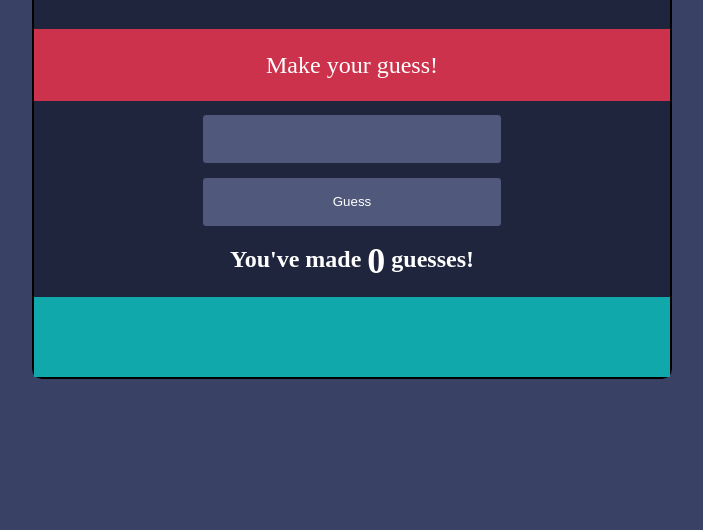
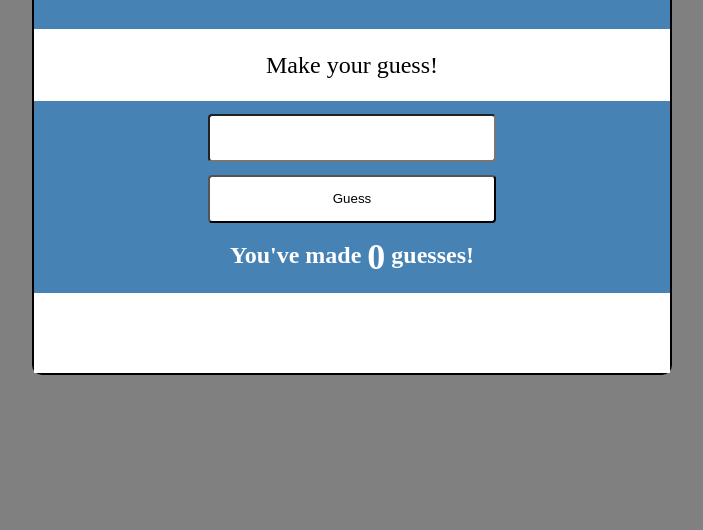
Before and after one commit to dukefan5656/Hot-or-Cold, a React app: page / in a window 1280 px wide. Shown: the part 270-800 px from the top of the page, without its empty margins (288-991 px from the left). Built offline with nearby package versions, Linux system fonts and the light colour scheme.

Commit message:
finished app

```diff
--- a/src/components/feedback.css
+++ b/src/components/feedback.css
@@ -1,10 +1,10 @@
 #feedback {
 	margin: 0 auto;
-  background: #cc324b;
+  background: white;
   padding: 1em 0.4em;
   font-size: 1.5em;
   font-weight: 400;
   display: block;
   line-height: 1em;
-  color: #fff;
+  color: black;
 }
--- a/src/components/guess-form.css
+++ b/src/components/guess-form.css
@@ -1,15 +1,12 @@
 input, button {
-  width: 18.75rem;
-  height: 3.125rem;
+  width: 18rem;
+  height: 3rem;
   line-height: 100%;
   display: block;
   padding: 0.8em 0;
   margin: 0.8rem auto 0;
-  background: #50597b;
-  color: #fff;
-  border: solid 1px #1f253d;
-  -webkit-border-radius: 4px;
-  -moz-border-radius: 4px;
+  background: white;
+  color: black;
   border-radius: 4px;
 }
 
--- a/src/components/guess-list.css
+++ b/src/components/guess-list.css
@@ -1,7 +1,7 @@
 ul.guessBox {
   height: 80px;
   margin: 10px auto 0;
-  background: #11a8ab;
+  background: white;
   padding: 0.5em;
   display: block;
   line-height: 2em;
@@ -10,10 +10,8 @@ ul.guessBox {
 }
 ul.guessBox li {
   display: inline;
-  background-color: #1a4e95;
+  background-color: steelblue;
   padding: 0.3em;
-  -webkit-border-radius: 4px;
-  -moz-border-radius: 4px;
   border-radius: 4px;
   margin: 0.2em;
   color: #fff;
--- a/src/components/top-nav.css
+++ b/src/components/top-nav.css
@@ -5,7 +5,6 @@ nav {
 }
 
 nav ul li {
-  text-transform: uppercase;
   font-weight: 700;
   font-size: 1.2em;
 }
--- a/src/index.css
+++ b/src/index.css
@@ -5,7 +5,7 @@
 html {
   width: 100%;
   height: 100%;
-  background-color: #394264;
+  background-color: grey;
 }
 
 body {
@@ -16,7 +16,7 @@ body {
   text-align: center;
   line-height: 1.25;
   color: white;
-  background-color: #1F253D;
+  background-color: steelblue;
   border: 2px solid #000000;
   border-radius: 10px;
 
@@ -30,17 +30,3 @@ ul, ol {
 ul li {
   display: inline;
 }
-
-a {
-  text-decoration: none;
-}
-
-a:hover {
-  text-decoration: underline;
-  text-decoration-skip: ink;
-}
-
-
-h1, h2, p, a, input, button, ol, ul {
-  transition: all .2s linear;
-}
```
Also changed, not shown: README.md (deleted).
